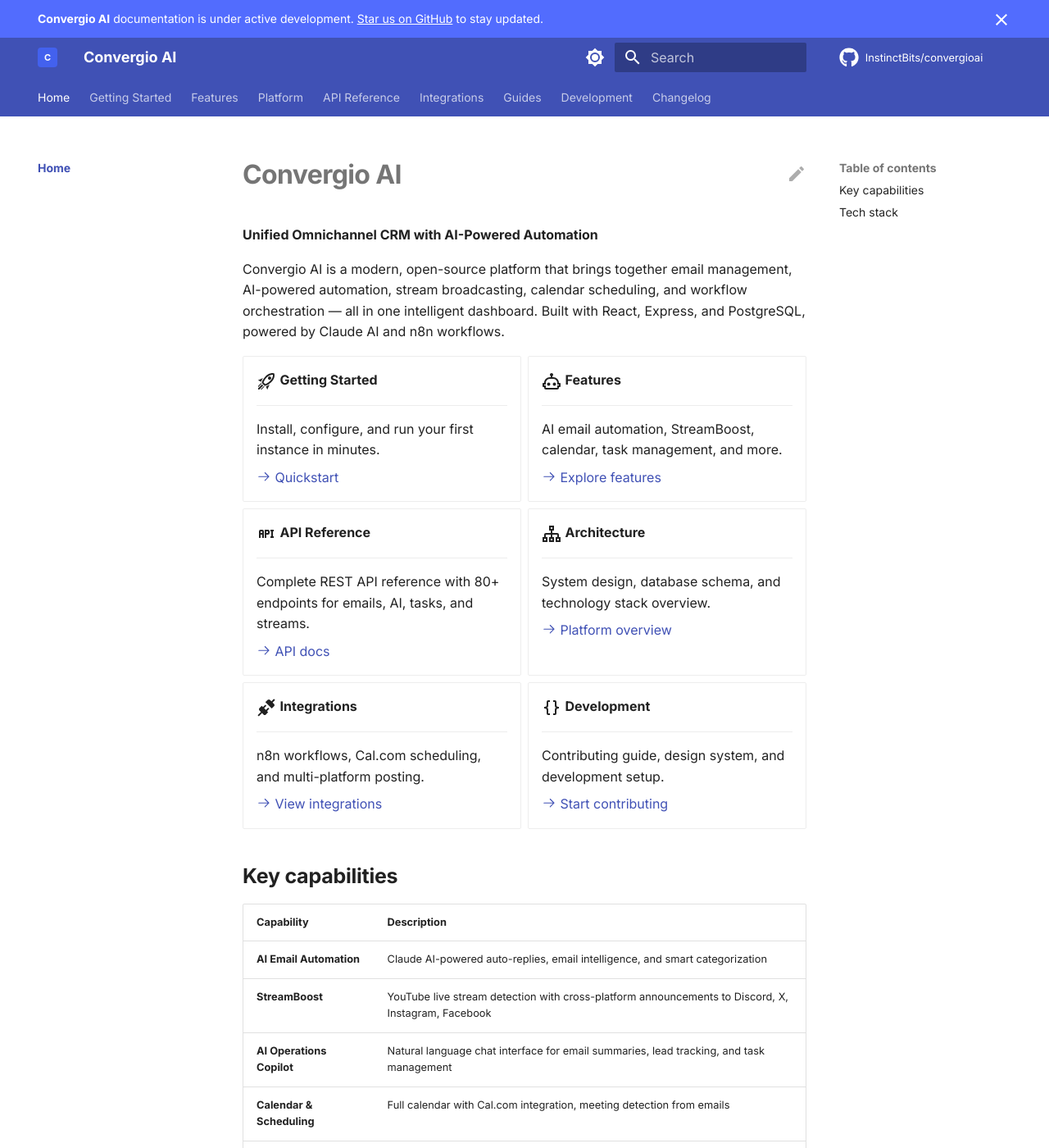
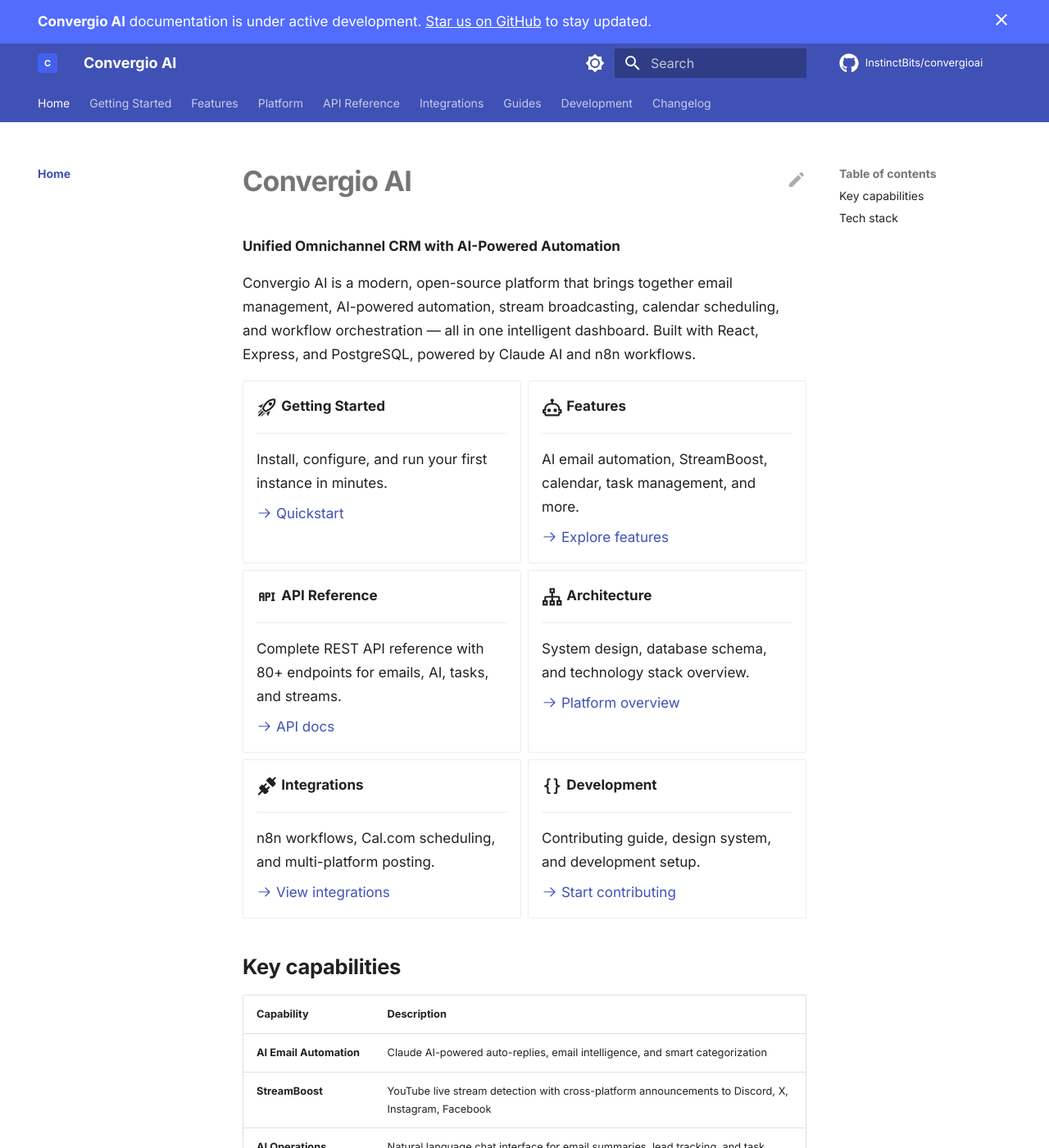
Before and after one commit to InstinctBits/convergioai-docs, an MkDocs documentation site: the page built from docs/index.md, in a window 1280 px wide and 1400 px high. Shown: the whole window at 82% size. Built offline with MkDocs 1.6.1 and Material for MkDocs 9.7.7, drawn with Linux system fonts in a browser that asks for light colours; comment, search, counter and statistics services are not loaded; the version menu is left out.

Commit message:
Increase base font size for better readability
Bumped body text from 0.8rem to 0.85rem, increased line height
to 1.7, and set explicit heading sizes for h1/h2/h3.

Co-Authored-By: Claude Opus 4.6 <noreply@anthropic.com>

```diff
--- a/docs/assets/stylesheets/extra.css
+++ b/docs/assets/stylesheets/extra.css
@@ -21,16 +21,28 @@
   --md-default-bg-color--light: #161b22;
 }
 
-/* -- Typography refinements ----------------------------------------- */
+/* -- Typography — larger base size ---------------------------------- */
+
+.md-typeset {
+  font-size: 0.85rem;
+  line-height: 1.7;
+}
 
 .md-typeset h1 {
+  font-size: 2em;
   font-weight: 700;
   letter-spacing: -0.02em;
 }
 
 .md-typeset h2 {
+  font-size: 1.5em;
   font-weight: 600;
   letter-spacing: -0.01em;
+}
+
+.md-typeset h3 {
+  font-size: 1.25em;
+  font-weight: 600;
 }
 
 /* -- Grid cards — equal height, refined padding --------------------- */
```
